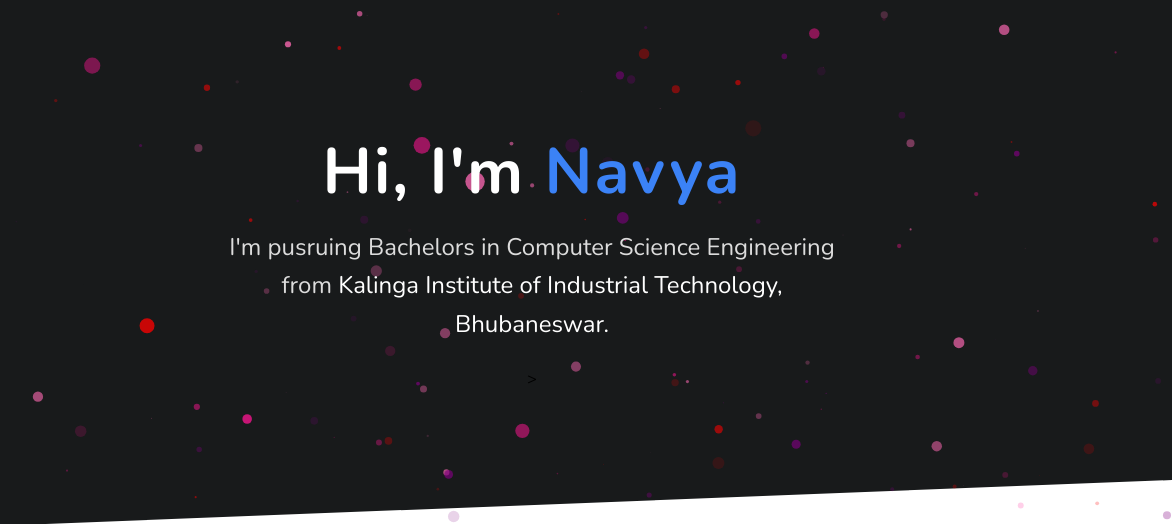
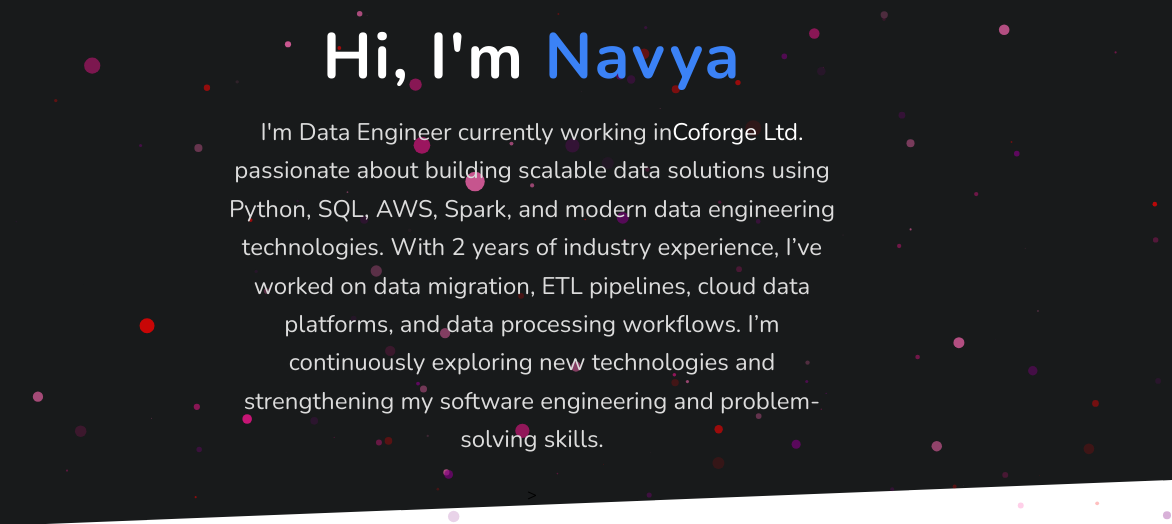
Before and after one commit to NavyaNanda30/Portfolio_Personal, a plain HTML site: page index.html in a window 1280 px wide. Shown: the part 110-634 px from the top of the page, 108-1280 px from the left. Drawn offline with nearby package versions, Linux system fonts and the light colour scheme; no server answers; animation ran at ten frames a second.

Commit message:
Update index.html

```diff
--- a/index.html
+++ b/index.html
@@ -139,7 +139,9 @@
               Hi, I'm <span class="main-font text-blue">Navya</span>
             </h1>
             <p class="student" id="student">
-              I'm pusruing Bachelors in Computer Science Engineering from <a href="https://www.uq.edu.au/" target="_blank">Kalinga Institute of Industrial Technology, Bhubaneswar.</a>
+              I'm Data Engineer currently working in<a href="https://en.wikipedia.org/wiki/Coforge" target="_blank">Coforge Ltd.</a>
+              passionate about building scalable data solutions using Python, SQL, AWS, Spark, and modern data engineering technologies. With 2 years of industry experience, I’ve worked on data migration, ETL pipelines, cloud data platforms, and data processing workflows. I’m continuously exploring new technologies and strengthening my software engineering and problem-solving skills.
+
             </p>
             <div class="hero-btns">
               <!-- <a href="#projects" class="btn-blue"><i class="fas fa-code"></i> Projects</a> -->
```
